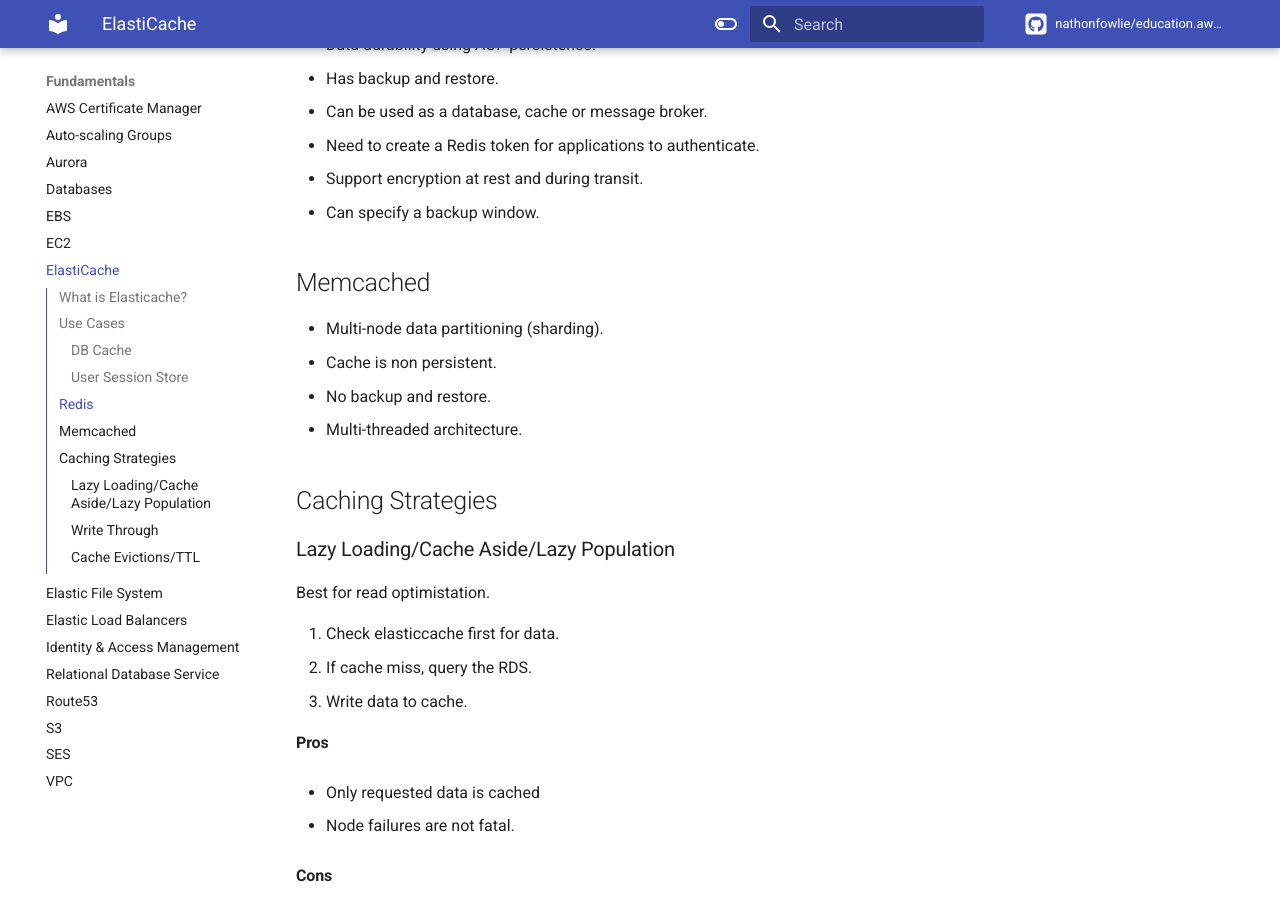
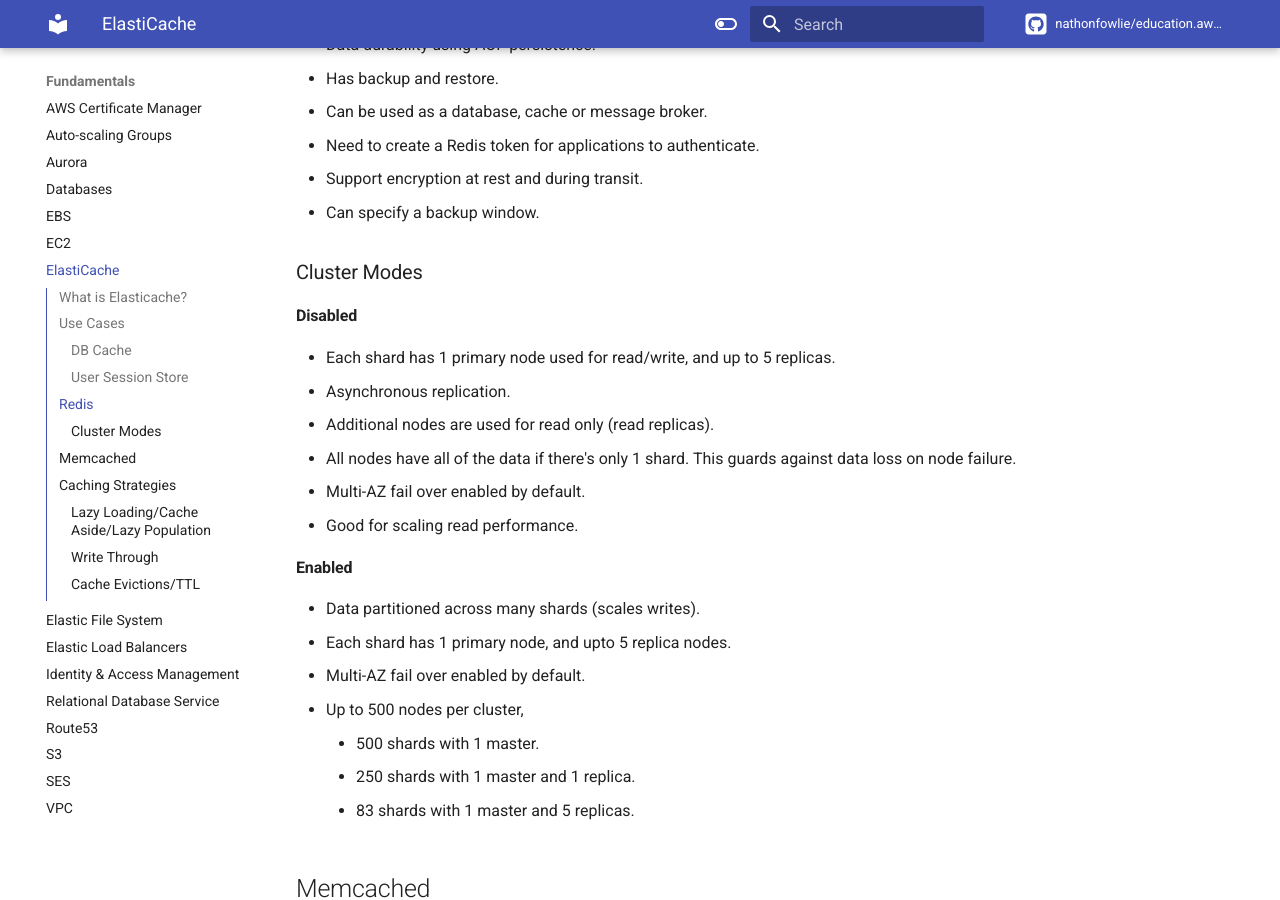
Before and after one commit to nathonfowlie/education.aws.developer_associate, an MkDocs documentation site: the page built from docs/fundamentals/elasticache.md, in a window 1280 px wide and 900 px high, scrolled down 999 px. Built offline with MkDocs 1.6.1 and Material for MkDocs 9.7.7, drawn with Linux system fonts in a browser that asks for light colours; comment, search, counter and statistics services are not loaded.

Commit message:
docs: updated elasticache docs

```diff
--- a/docs/fundamentals/elasticache.md
+++ b/docs/fundamentals/elasticache.md
@@ -33,6 +33,27 @@
 - Need to create a Redis token  for applications to authenticate.
 - Support encryption at rest and during transit.
 - Can specify a backup window.
+
+### Cluster Modes
+
+#### Disabled
+
+- Each shard has 1 primary node used for read/write, and up to 5 replicas.
+- Asynchronous replication.
+- Additional nodes are used for read only (read replicas).
+- All nodes have all of the data if there's only 1 shard. This guards against data loss on  node failure.
+- Multi-AZ fail over enabled by default.
+- Good for scaling read performance.
+
+#### Enabled
+
+- Data partitioned across many shards (scales writes).
+- Each shard has 1 primary node, and upto 5 replica nodes.
+- Multi-AZ fail over enabled by default.
+- Up to 500 nodes per cluster,
+    - 500 shards with 1 master.
+    - 250 shards with 1 master and 1 replica.
+    - 83 shards with 1 master and 5 replicas.
 
 ## Memcached
 
```
